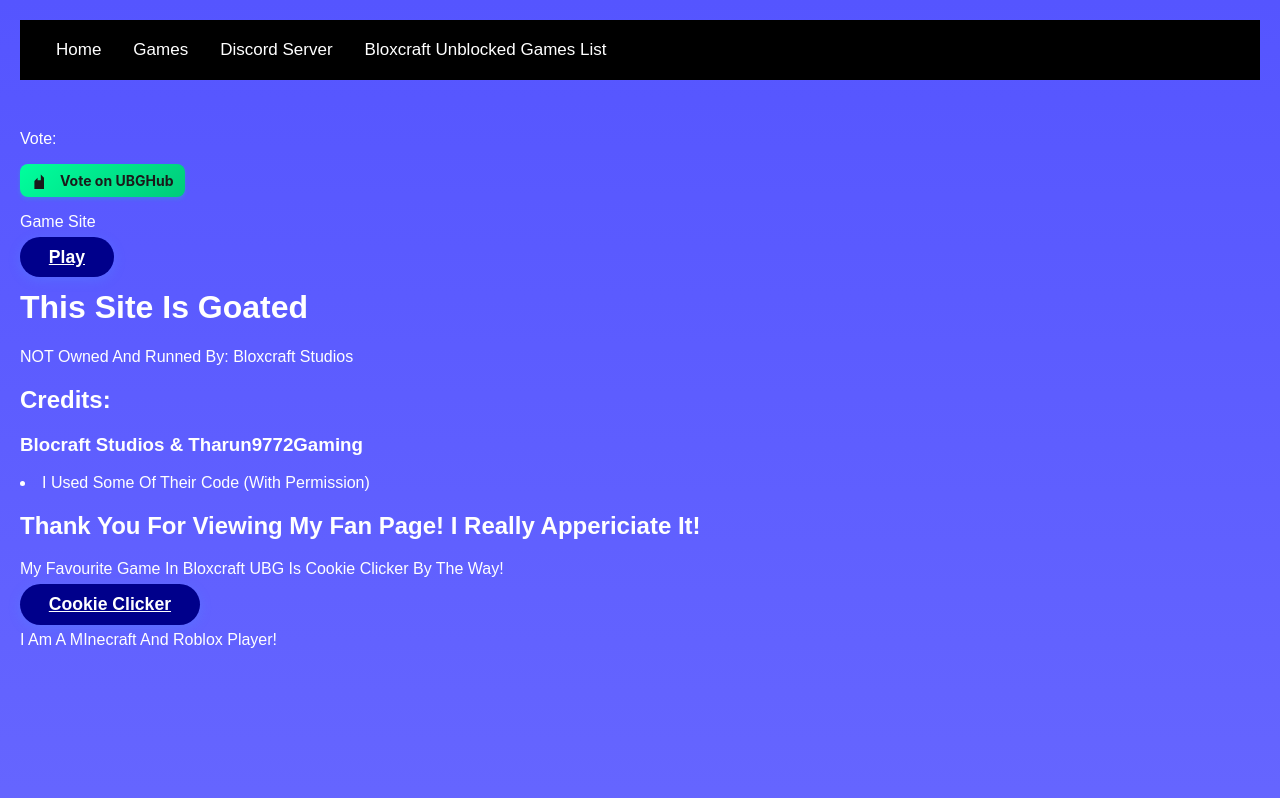
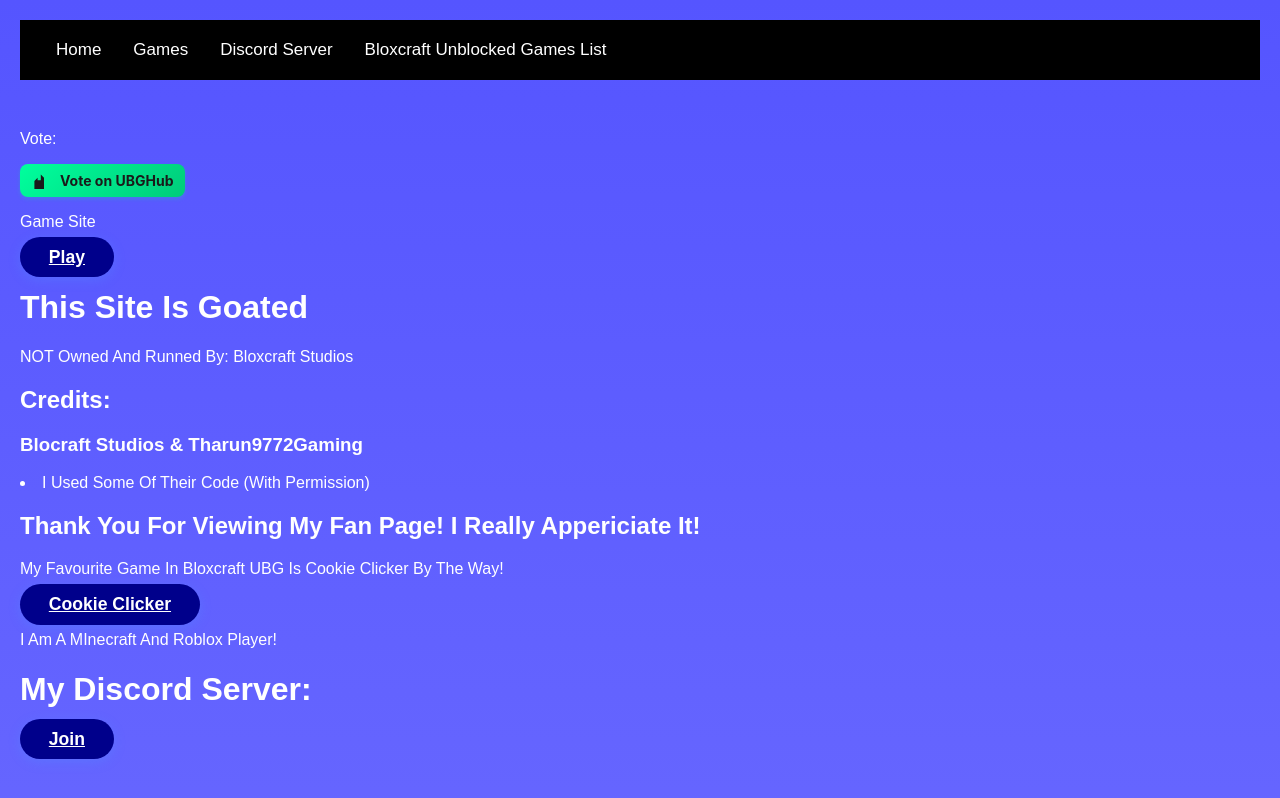
Before and after one commit to thegoateduserthatlikesbloxcraft/thegoateduserthatlikesbloxcraft.github.io, a plain HTML site: page index.html in a window 1280 px wide. Drawn offline with Linux system fonts and the light colour scheme.

Commit message:
Update index.html

```diff
--- a/index.html
+++ b/index.html
@@ -110,3 +110,6 @@
      <p> My Favourite Game In Bloxcraft UBG Is Cookie Clicker By The Way!</p>
     <a href="https://thegoateduserthatlikesbloxcraft.github.io/cookie-clicker/" class="blue-rectangle-button">Cookie Clicker</a>
       <p>I Am A MInecraft And Roblox Player!</p>
+ <h1>My Discord Server:</h1>
+
+   <a href="https://discord.gg/maT6W2zY" class="blue-rectangle-button">Join</a>
```
